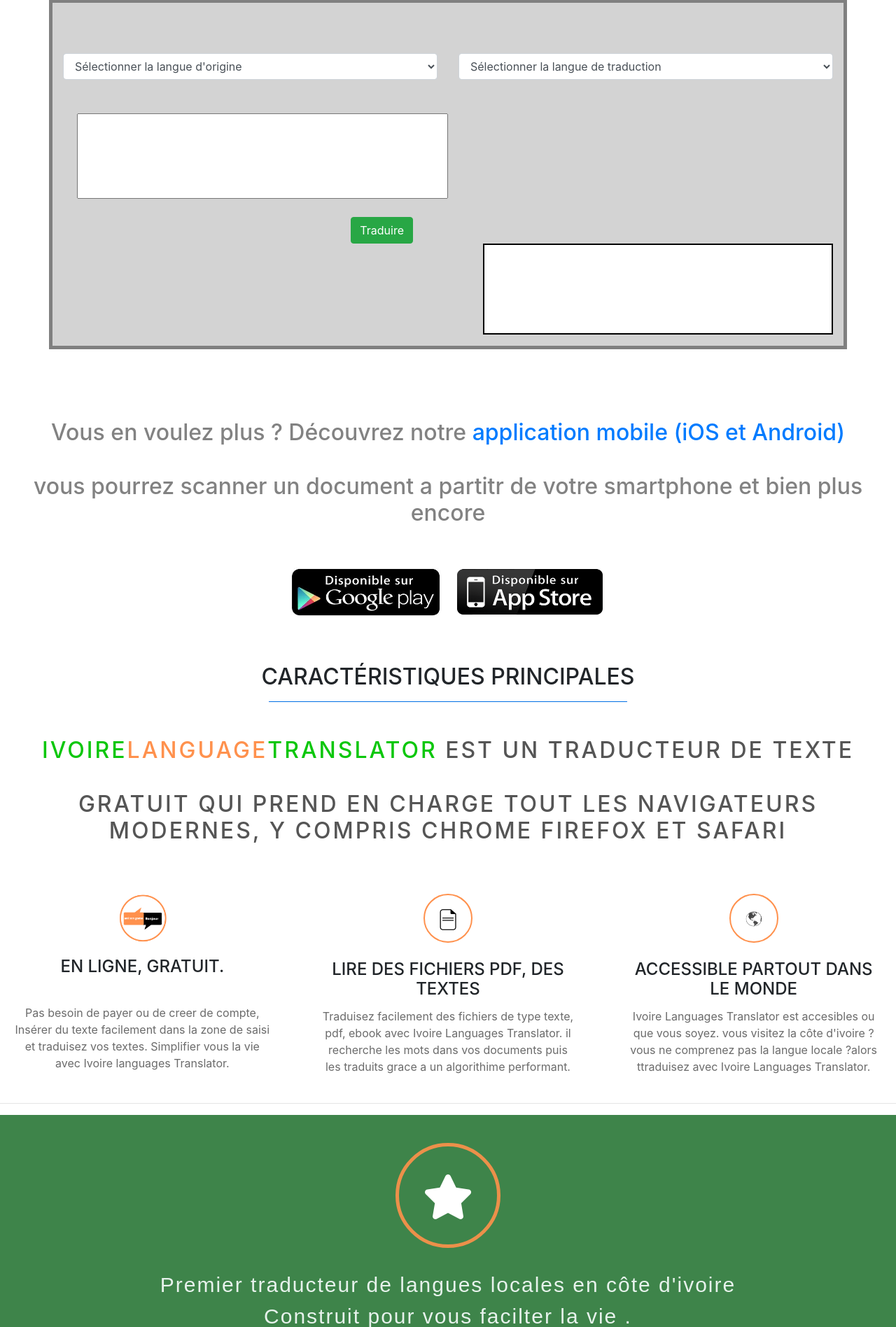
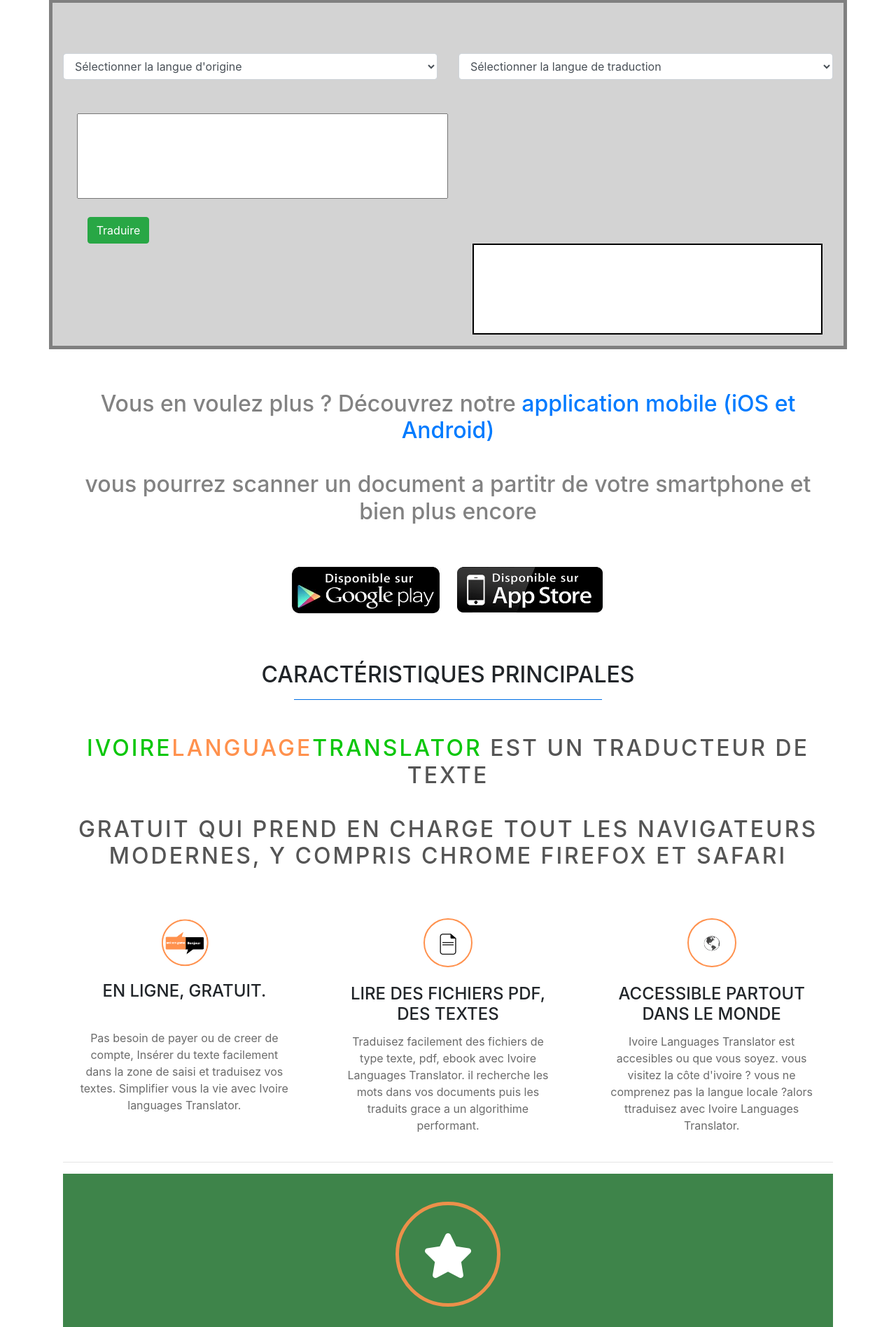
Before and after one commit to ibrahimsoumah/ITL-ivoire-language-translator, a PHP site: page /public/index.php in a window 1280 px wide. Shown: the part 731-2627 px from the top of the page at 70% size. Run offline with PHP 8.4, Linux system fonts and the light colour scheme; data comes from the database, SQL or seed files in the repository; some libraries are stand-ins or nearby versions.

Commit message:
Update index.php

```diff
--- a/public/index.php
+++ b/public/index.php
@@ -282,21 +282,21 @@
                 </div>
             </div>
             <div class="row">
-                <div class="col col-sm-6">
+                <div class="col col-sm-4">
                     <textarea class="textarea" name="champ1" id="champ1" cols="50" rows="5" onkeyup="check();"></textarea>
                 </div>
-                <div class="col col-sm-6">
+                <div class="col col-sm-5">
 
                 </div>
             </div>
             <div class="row">
-                <div class="col col-sm-6">
+                <div class="col col-sm-2">
                     <input type="submit" value="Traduire" name="Traduire" class="btn btn-success">
                 </div>
             </div>
         </form>
-
-        <div class="tradwindow" id="champ1status">
+<div class="row">
+        <div class="tradwindow" id="champ1status col-lg-6 ">
             <?php
 
 
@@ -337,6 +337,8 @@
           </div>
           </div>
           </div>
+
+
           <?php  }else{
             echo "<p>aucune traduction trouvé </p><br><p class='text-sm'><a href='suggestion.php'>Soumettre une traduction ?</a></p>";
           }
@@ -352,6 +354,7 @@
 ?>
         </div>
     </div>
+
     <!--  -->
 
 
```
